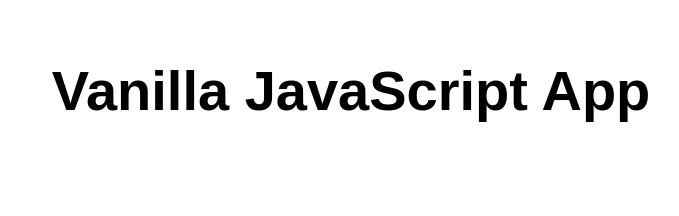
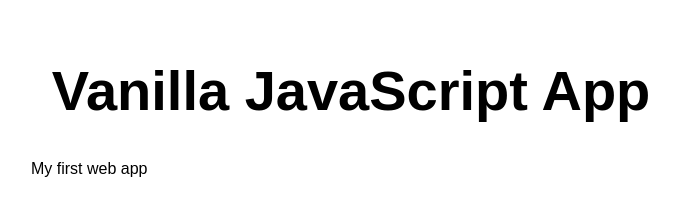
Before and after one commit to Onannn/My-first-WebApp, a website: page src/index.html in a window 1280 px wide. Shown: the whole page, without its empty margins (289-968 px from the left). Drawn offline with Linux system fonts and the light colour scheme.

Commit message:
Update index.html
Testing

```diff
--- a/src/index.html
+++ b/src/index.html
@@ -11,6 +11,7 @@
 <body>
   <main>
     <h1>Vanilla JavaScript App</h1>
+    <p>My first web app</p>
   </main>
 </body>
 
```
